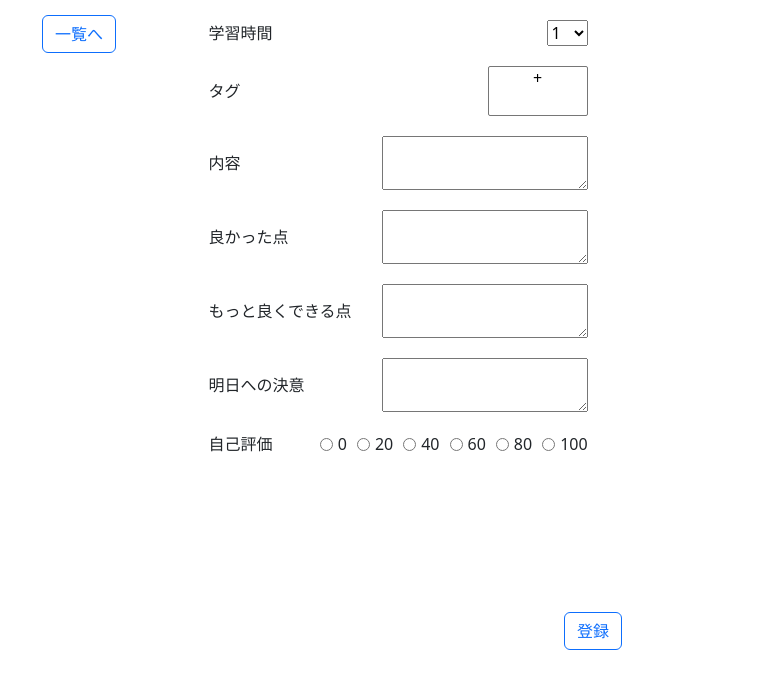
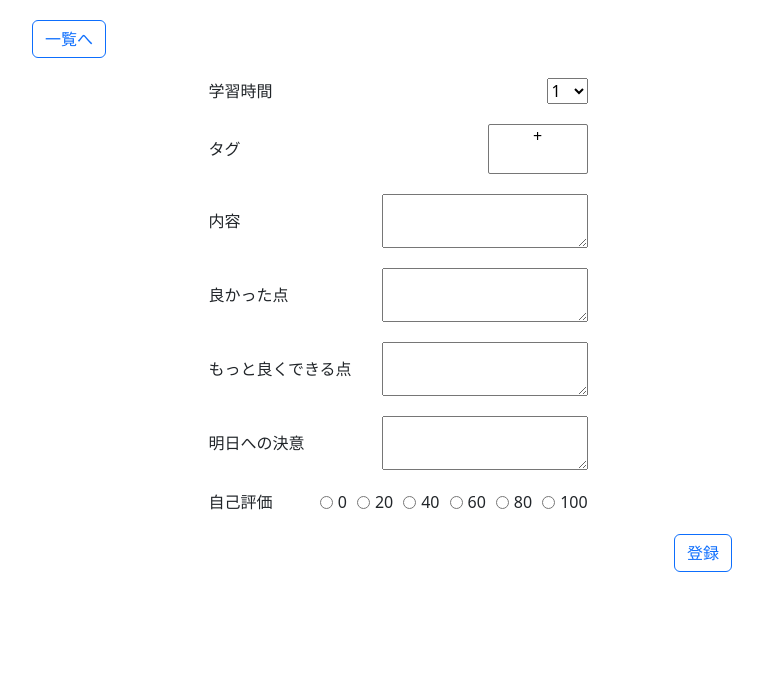
Before and after one commit to rereika/team_app_1, a PHP site: page /nippo/nippo.html in a window 1280 px wide. Shown: the top 689 px of the page, without its empty margins (258-1021 px from the left). Run offline with PHP 8.4, Linux system fonts and the light colour scheme.

Commit message:
refactor: 一覧・登録ボタンをヘッダー・フッターに変更

```diff
--- a/register/nippo/css/nippo.css
+++ b/register/nippo/css/nippo.css
@@ -8,6 +8,17 @@
 
 #deleteButton {
   display: none;
+}
+
+header {
+  width: 700px;
+  margin: 20px auto;
+  text-align: left;
+}
+
+.inner {
+  width: 1000px;
+  margin: 0 auto;
 }
 
 ul {
@@ -28,24 +39,6 @@ ul li {
 
 ul li>*:first-child {
   margin-left: 30px;
-}
-
-.btn-outline-primary {
-  position: absolute;
-}
-
-.btn-outline-primary.list-button {
-  top: 15px;
-  /* ulの少し上に配置 */
-  left: 300px;
-  /* ulの少し左に配置 */
-}
-
-.btn-outline-primary.register-button {
-  bottom: 150px;
-  /* ulの少し下に配置 */
-  right: 400px;
-  /* ulの少し右に配置 */
 }
 
 .select-container {
@@ -89,3 +82,9 @@ li .score div label {
   margin-left: 5px;
   /* ラジオボタンとラベルの間の余白 */
 }
+
+footer {
+  width: 700px;
+  margin: 20px auto;
+  text-align: right;
+}
--- a/register/nippo/nippo.html
+++ b/register/nippo/nippo.html
@@ -10,7 +10,11 @@
 </head>
 
 <body>
+  <header>
     <button type="button" class="btn btn-outline-primary list-button">一覧へ</button>
+  </header>
+
+  <div class="inner">
     <ul>
       <li>学習時間
         <select id="study time"></select>
@@ -64,7 +68,11 @@
         </div>
       </li>
     </ul>
+  </div>
+
+  <footer>
     <button type="button" class="btn btn-outline-primary register-button">登録</button>
+  </footer>
   <script src="nippo.js"></script>
 </body>
 
```
Lines whose indentation alone changed are shown as unchanged.
